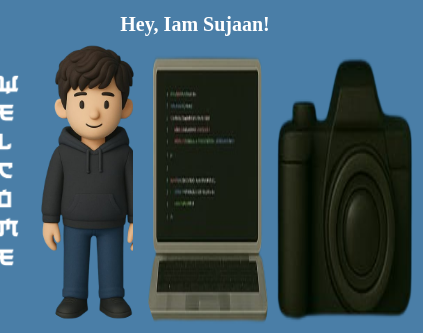
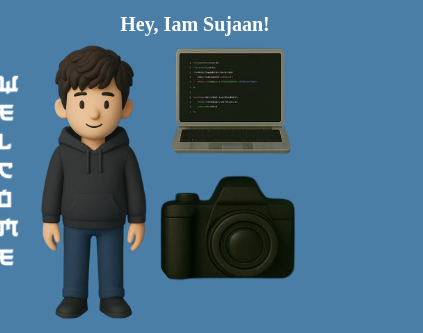
Before and after one commit to sujaan00/portfolio, a plain HTML site: page index.html in a window 390 px wide. Shown: the top 333 px of the page, 423 px wide, since content can reach past the window. Drawn offline with Linux system fonts and the light colour scheme.

Commit message:
Update styles.css

```diff
--- a/styles.css
+++ b/styles.css
@@ -309,14 +309,16 @@ h2{
     .coding img{
         position: absolute;
         top: 5%;
-        height: 300px;
+        left: 40%;
+        height: 120px;
         width: 150px;
     }
 
     .camera img{
         position: absolute;
-        top: 5%;
-        height: 300px;
+        top: 20%;
+        left: 40%;
+        height: 120px;
         width: 150px;
     }
 
@@ -340,4 +342,7 @@ h2{
         display: flex;
         flex-wrap: wrap;
     }
+    .coding p, .camera p{
+        visibility: hidden;
+    }
 }
```
